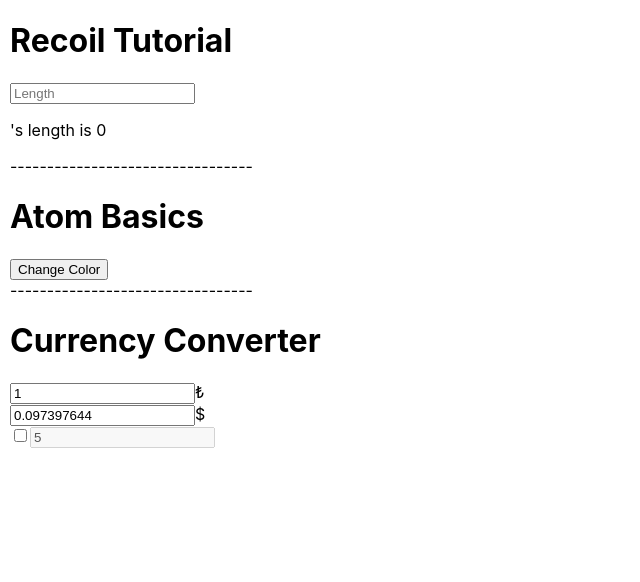
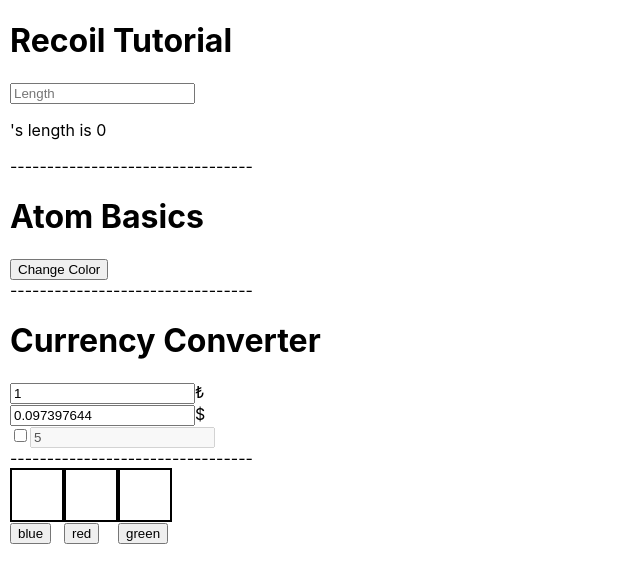
Before and after one commit to yeged/React-Recoil, a React (Create React App) app: page / in a window 1280 px wide. Shown: the top 582 px of the page, without its empty margins (0-640 px from the left). Built offline with nearby package versions, Linux system fonts and the light colour scheme.

Commit message:
Atomfamily Basic

```diff
--- a/src/App.tsx
+++ b/src/App.tsx
@@ -1,4 +1,5 @@
 import React from 'react';
+import AtomfamilyExample from './components/AtomFamily/AtomfamilyExample';
 import AtomsBasic from './components/AtomsBasic/AtomsBasic';
 import RecoilTutorial from './components/GettingStarted/RecoilTutorial';
 import SelectorsBasic from './components/SelectorsBasic/SelectorsBasic';
@@ -11,6 +12,8 @@
       <AtomsBasic />
       <div>---------------------------------</div>
       <SelectorsBasic />
+      <div>---------------------------------</div>
+      <AtomfamilyExample />
     </div>
   );
 }
--- /dev/null
+++ b/src/components/AtomFamily/AtomfamilyExample.tsx
@@ -0,0 +1,69 @@
+import {
+  atom,
+  atomFamily,
+  useRecoilState,
+  useRecoilValue,
+  useSetRecoilState,
+} from 'recoil';
+
+const colorsListState = atom<string[]>({
+  key: 'colorsListState',
+  default: ['blue', 'red', 'green'],
+});
+
+const squareColorState = atomFamily<string, number>({
+  key: 'squareColorState',
+  default: '',
+});
+
+const colorIdState = atomFamily({
+  key: 'colorIdState',
+  default: [],
+});
+
+const Square = ({ colorId }: { colorId: number }) => {
+  const color = useRecoilValue(squareColorState(colorId));
+  return (
+    <div
+      style={{
+        border: '2px solid black',
+        height: '50px',
+        width: '50px',
+        backgroundColor: color,
+      }}
+    ></div>
+  );
+};
+
+const Button = ({
+  colorName,
+  colorId,
+}: {
+  colorName: string;
+  colorId: number;
+}) => {
+  const setColor = useSetRecoilState(squareColorState(colorId));
+  return (
+    <div>
+      <button onClick={() => setColor(colorName)}>{colorName}</button>
+    </div>
+  );
+};
+
+const AtomfamilyExample = () => {
+  const list = useRecoilValue(colorsListState);
+  return (
+    <div style={{ display: 'flex' }}>
+      {list.map((value, index) => {
+        return (
+          <div>
+            <Square colorId={index} />
+            <Button colorId={index} colorName={value} />
+          </div>
+        );
+      })}
+    </div>
+  );
+};
+
+export default AtomfamilyExample;
```
